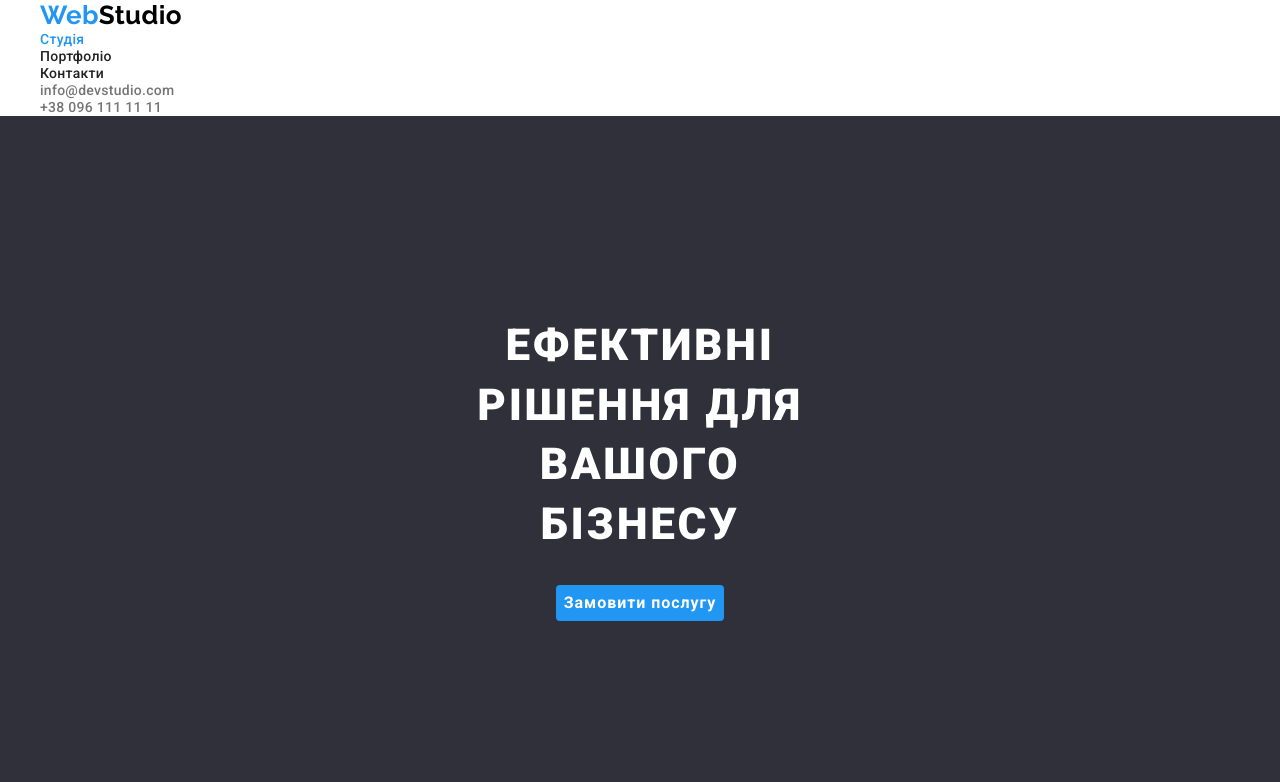
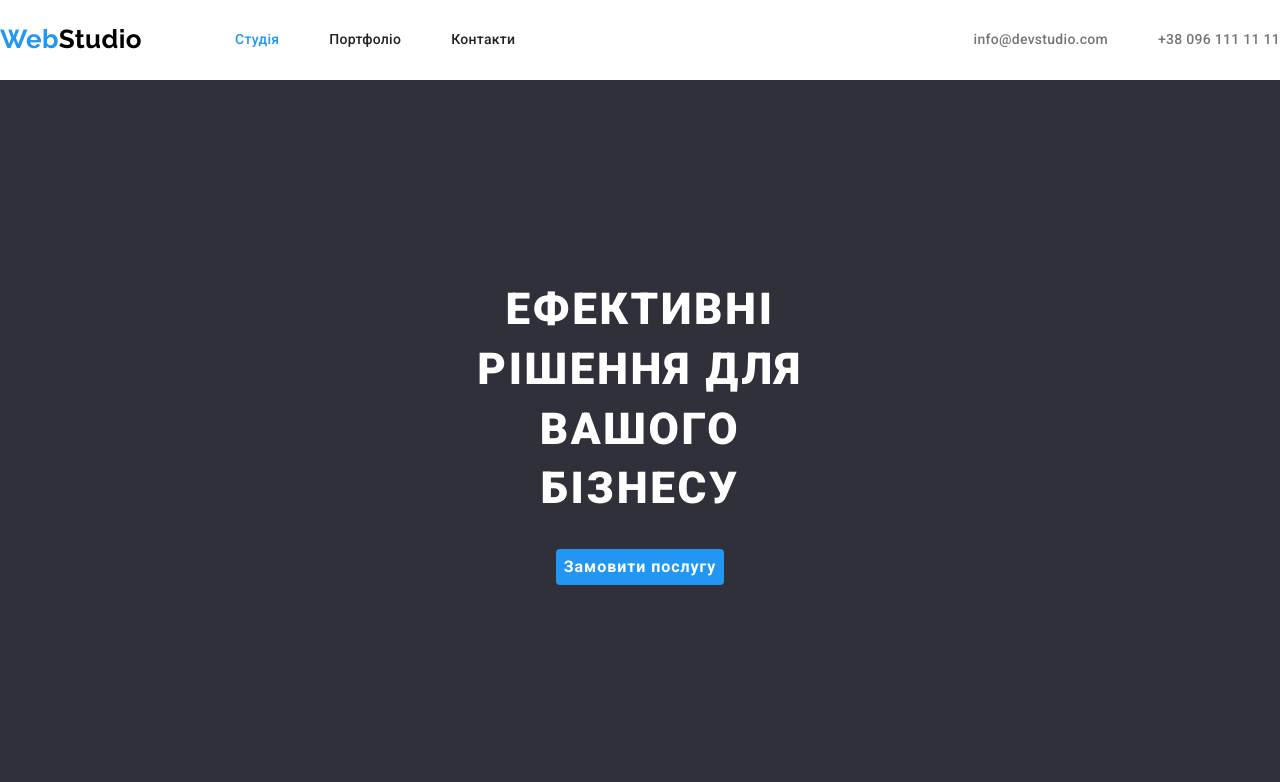
Before and after one commit to MaksymMohniuk/goit-markup-hw-03, a plain HTML site: page index.html in a window 1280 px wide. Shown: the top 782 px of the page. Drawn offline with nearby package versions, Linux system fonts and the light colour scheme.

Commit message:
header-flex

```diff
--- a/css/styles.css
+++ b/css/styles.css
@@ -41,7 +41,7 @@ body {
   list-style: none;
 }
 
-.container {
+.container .header-container {
   width: 1230px;
   padding-left: 15px;
   padding-right: 15px;
@@ -66,6 +66,9 @@ button {
   font-size: 26px;
   line-height: 1.19;
   color: var(--accent-color);
+  padding-top: 24px;
+  padding-bottom: 25px;
+  margin-right: 93px;
 }
 
 .link-logo-wrap {
@@ -74,6 +77,28 @@ button {
 
 .link-logo-wrap-footer {
   color: var(--text-color-primary);
+}
+
+.page-nav {
+  display: flex;
+  align-items: center;
+}
+
+.list-menu {
+  display: flex;
+  gap: 50px;
+}
+
+.header-contacts {
+  display: flex;
+  align-items: center;
+  margin-left: auto;
+  gap: 50px;
+}
+
+.header-container {
+  display: flex;
+  align-items: center;
 }
 
 .menu-link {
--- a/index.html
+++ b/index.html
@@ -23,13 +23,13 @@
 
   <body>
     <header class="page-header">
-      <div class="container">
+      <div class="container header-container">
         <nav class="page-nav">
           <a class="link link-logo" href="./index.html" lang="en"
             >Web<span class="link-logo-wrap">Studio</span></a
           >
 
-          <ul class="list menu">
+          <ul class="list-menu list">
             <li>
               <a class="link menu-link current" href="./index.html">Студія</a>
             </li>
@@ -39,8 +39,7 @@
             <li><a class="link menu-link" href="#">Контакти</a></li>
           </ul>
         </nav>
-
-        <ul class="list">
+          <ul class="list header-contacts">
             <li>
               <a class="link menu-link-mail" href="mailto:info@devstudio.com"
                 >info@devstudio.com</a
@@ -52,6 +51,7 @@
               >
             </li>
           </ul>
+
       </div>
     </header>
 
```
Lines whose indentation alone changed are shown as unchanged.
